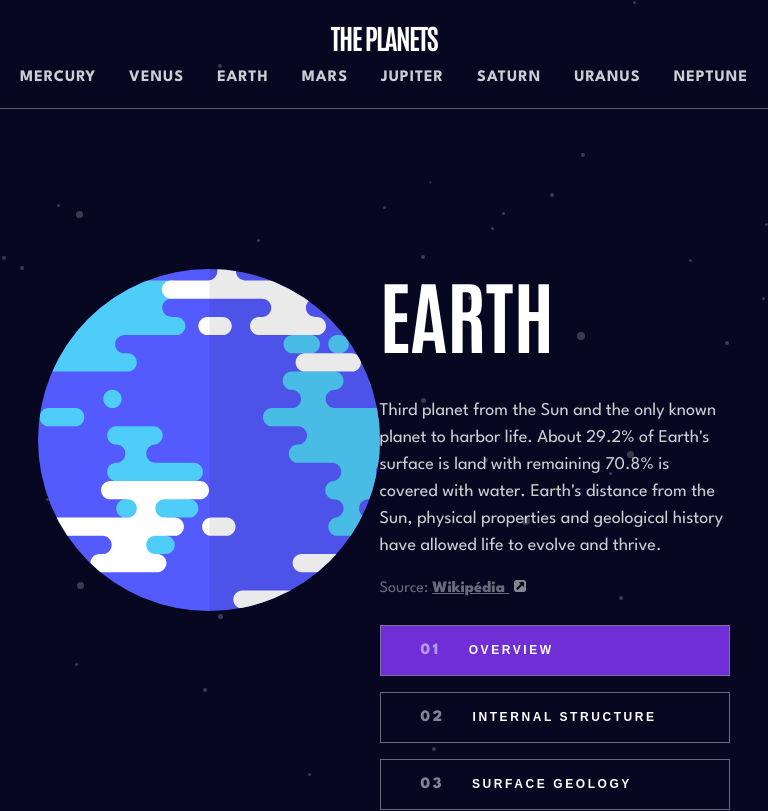
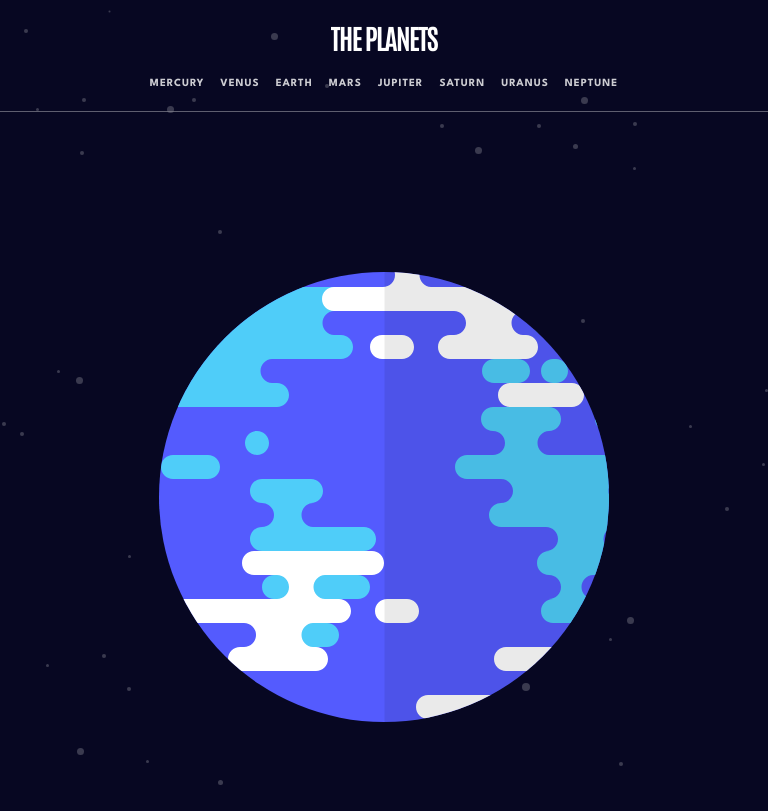
Before and after one commit to Mokalbari/planets-facts, a React (Vite) app: page / in a window 768 px wide. Shown: the top 811 px of the page. Built offline with nearby package versions, Linux system fonts and the light colour scheme.

Commit message:
add responsive format table in hero

```diff
--- a/src/components/HeroContent.tsx
+++ b/src/components/HeroContent.tsx
@@ -16,6 +16,7 @@ const HeroContent: React.FC<HeroProps> = ({
 
   return (
     <div className="hero">
+      <div className="hero__container">
         <h1 className="hero__title">{currentPlanet.name}</h1>
         <p className="hero__content">
           {(currentPlanet as any)[information].content}
@@ -26,7 +27,8 @@ const HeroContent: React.FC<HeroProps> = ({
             Wikipédia <img src={sourceLogo} alt="Lien vers wikipédia" />
           </a>
         </p>
-      <div className="flex-column">
+      </div>
+      <div className="hero__button-container flex-column">
         <button
           type="button"
           className={'hero__button'}
--- a/src/styles/HeroContent.css
+++ b/src/styles/HeroContent.css
@@ -1,24 +1,3 @@
-:root {
-  --clr-neutral-050: 0 0% 100%;
-  --clr-neutral-200: 240 6% 54%;
-  --clr-neutral-500: 240 17% 26%;
-  --clr-neutral-900: 240 67% 8%;
-
-  --clr-accent-lightblue: 194 48% 49%;
-  --clr-accent-darkblue: 222 87% 56%;
-  --clr-accent-yellow: 33 82% 61%;
-  --clr-accent-brique: 10 63% 51%;
-  --clr-accent-red: 2 68% 53%;
-  --clr-accent-orange: 17 73% 46%;
-  --clr-accent-purple: 263 67% 51%;
-  --clr-accent-lightgreen: 169 73% 44%;
-
-  --ff-header: "Antonio", sans-serif;
-  --ff-main: "League Spartan", sans-serif;
-
-  --fw-bold: 800;
-}
-
 .hero {
   max-width: 350px;
 
@@ -70,6 +49,25 @@
     margin-inline: 1.75rem;
     color: hsl(var(--clr-neutral-050) / 0.5);
   }
+
+  @media (min-width: 600px) and (max-width:1000px) {
+    margin-top: 10vh;
+    display: flex;
+    align-items: center;
+    max-width: 900px;
+    width: 100%;
+    gap: 3rem;
+
+    .hero__content {
+      max-width: 70ch;
+      flex-shrink: 2;
+    }
+
+    .hero__button-container {
+      width: 80%;
+      flex-shrink: 0.9;
+    }
+  }
 }
 
 #mercury {
--- a/src/styles/MainHeroContainer.modules.css
+++ b/src/styles/MainHeroContainer.modules.css
@@ -1,3 +1,12 @@
 .main {
   justify-content: space-between;
 }
+
+main {
+  @media (width <= 1000px) {
+    display: flex;
+    flex-direction: column;
+    align-items: center;
+
+  }
+}
--- a/src/styles/Navbar.modules.css
+++ b/src/styles/Navbar.modules.css
@@ -9,6 +9,8 @@
   }
 
   .header__menu {
+    display: flex;
+    flex-wrap: wrap;
     gap: 2.0625rem;
     color: hsl(var(--clr-neutral-050) / 0.8);
     h4 {
@@ -21,8 +23,15 @@
   }
   margin-bottom: 10rem;
 
-  @media (width <= 900px) {
-    flex-direction: column;
-    gap: 1rem;
+  @media (600px <= width <= 1000px) {
+    flex-flow: column wrap;
+    gap: 1.5rem;
+
+    .header__menu {
+      gap: 1rem;
+      h4 {
+        font-size: 11px;
+      }
+    }
   }
 }
```
Lines whose indentation alone changed are shown as unchanged.
